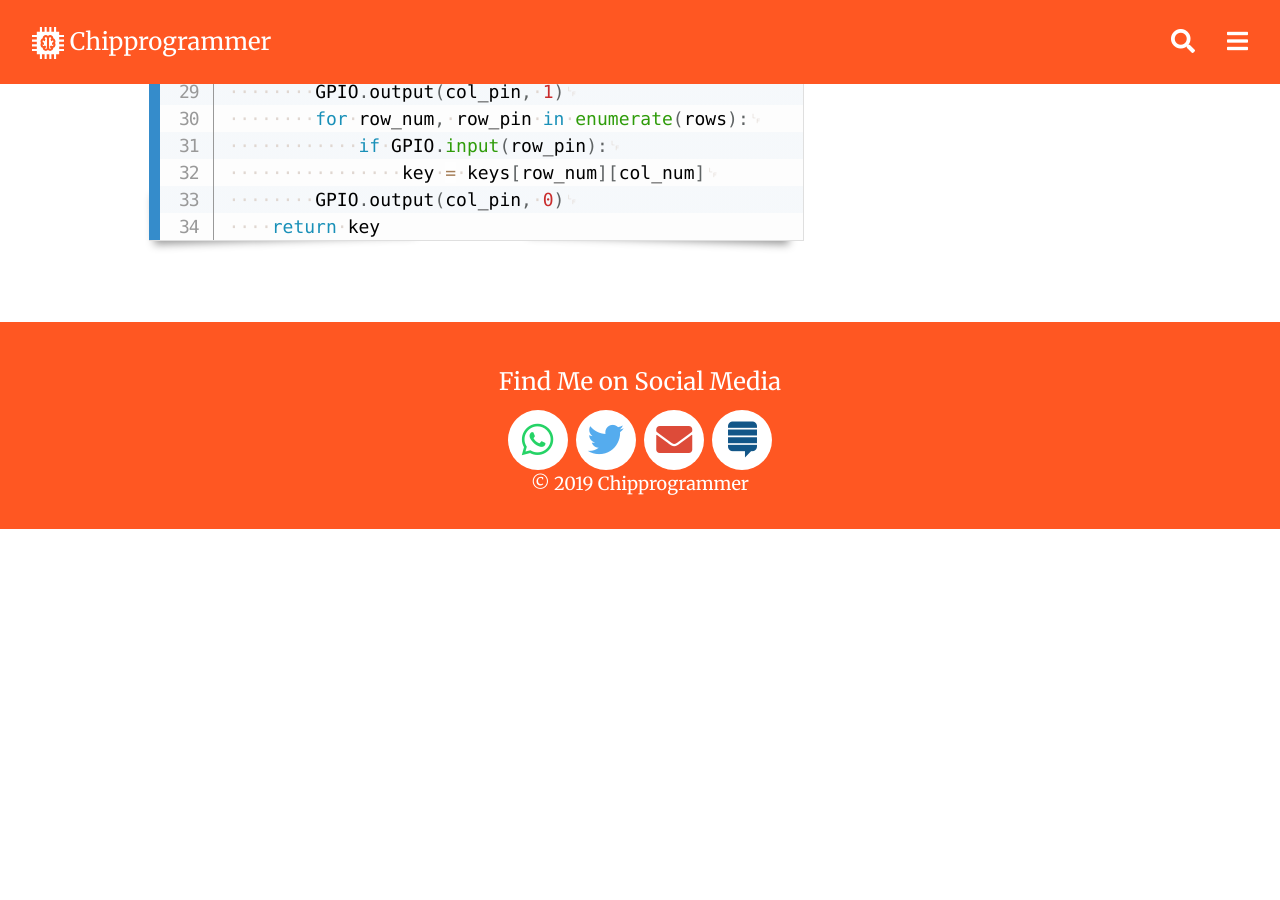
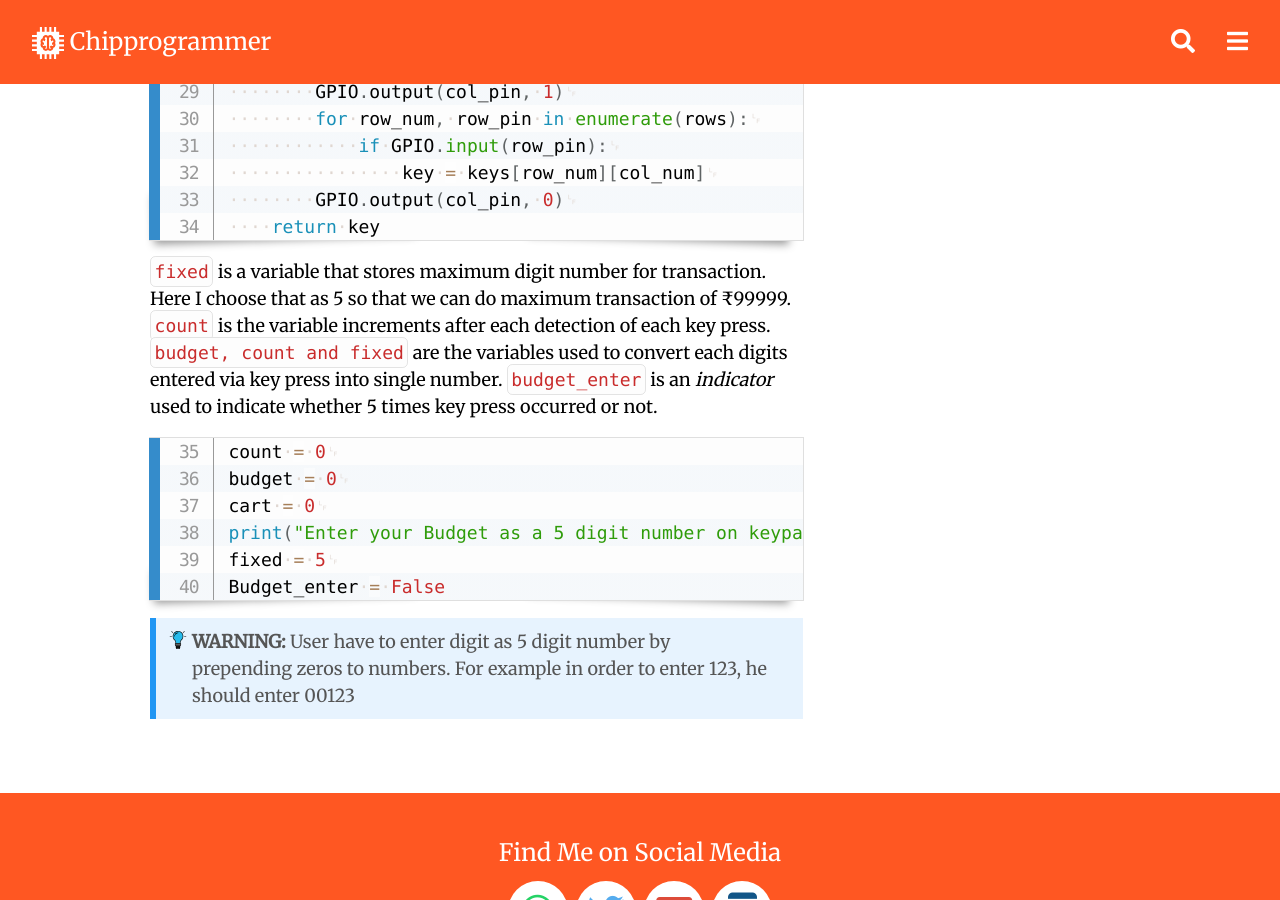
Before and after one commit to techiworld/techiworld.github.io, a Jekyll site: the page built from PCPL-electro.md, in a window 1280 px wide and 900 px high, scrolled down 2372 px. Built offline with Jekyll 4.4.1, drawn with Linux system fonts in a browser that asks for light colours; comment, search, counter and statistics services are not loaded; before the commit the page ends 2901 px from its top, so only the background shows below that.

Commit message:
Update PCPL-electro.md

```diff
--- a/PCPL-electro.md
+++ b/PCPL-electro.md
@@ -116,3 +116,19 @@ def get_key():
 {% endraw %}
 </code>
 </pre>
+
+`fixed` is a variable that stores maximum digit number for transaction. Here I choose that as 5 so that we can do maximum transaction of ₹99999. `count` is the variable increments after each detection of each key press. `budget, count and fixed` are the variables used to convert each digits entered via key press into single number. `budget_enter` is an _indicator_ used to indicate whether 5 times key press occurred or not.
+
+<pre class="line-numbers" data-start="35">
+<code class="language-python">
+{% raw %}
+count = 0
+budget = 0
+cart = 0
+print("Enter your Budget as a 5 digit number on keypad:")
+fixed = 5
+Budget_enter = False
+{% endraw %}
+</code>
+</pre>
+{% include MyNote.html note_type="info" span_note="warning: " text="User have to enter digit as 5 digit number by prepending zeros to numbers. For example in order to enter 123, he should enter 00123"%}
```
